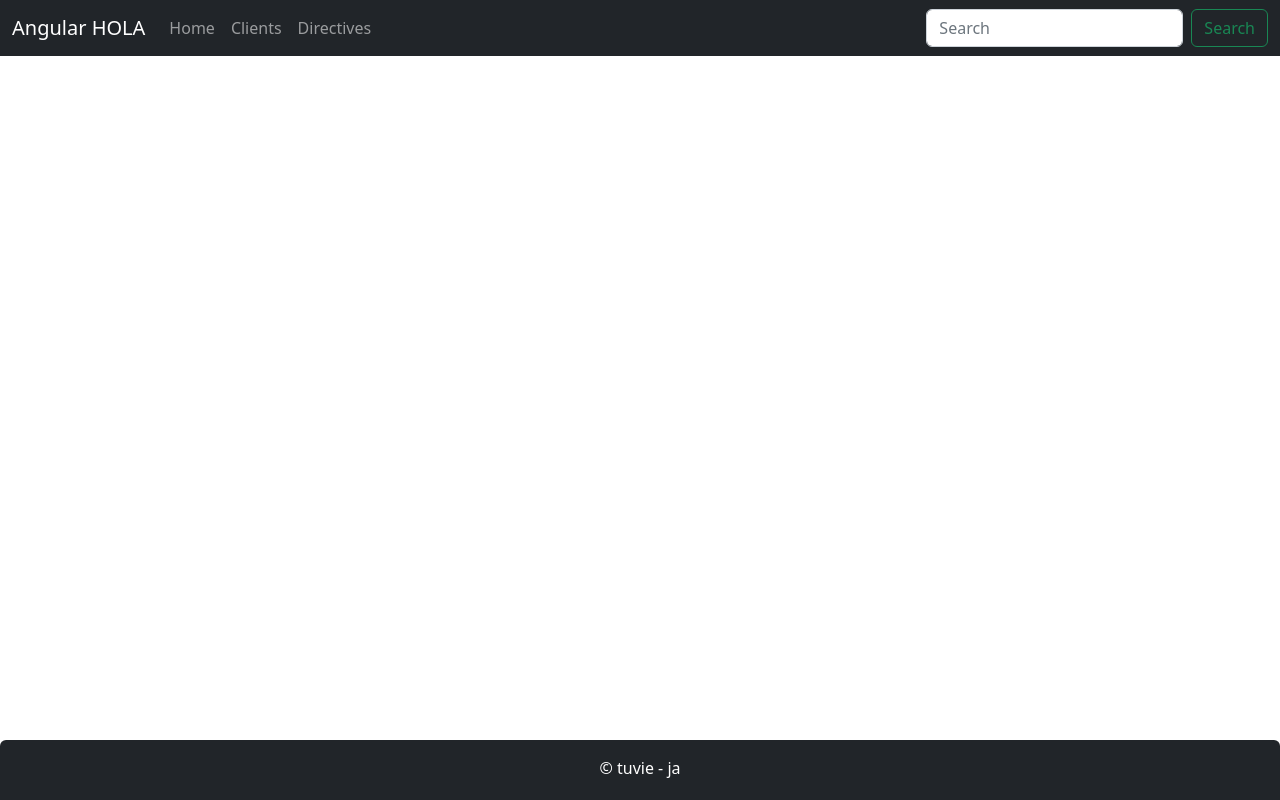
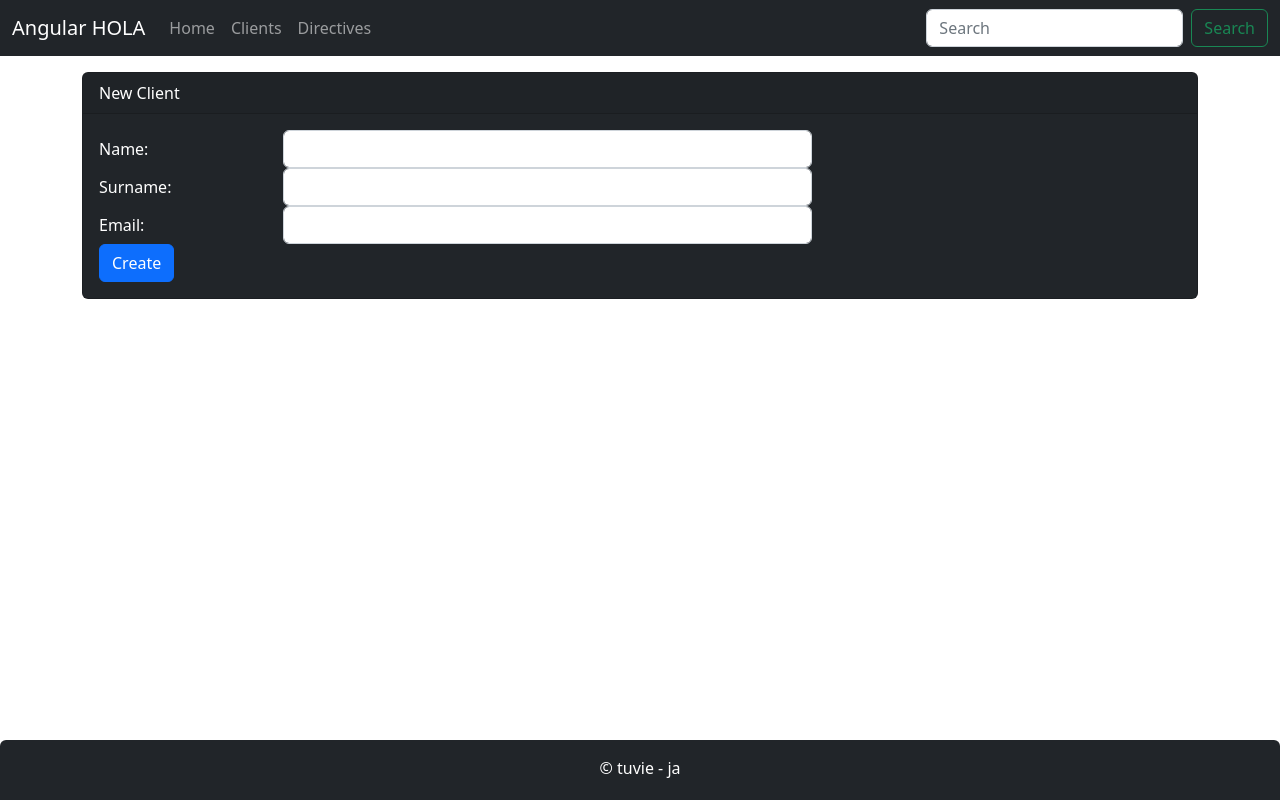
Before and after one commit to MarcosFuentes691/Angular-Spring, an Angular app: page /clients/form in a window 1280 px wide. Before the commit this address led to /. Built offline with nearby package versions, Linux system fonts and the light colour scheme.

Commit message:
Course section 5

```diff
--- a/package.json
+++ b/package.json
@@ -22,6 +22,7 @@
     "jquery": "^3.6.1",
     "popper.js": "^1.16.1",
     "rxjs": "~7.5.0",
+    "sweetalert2": "^11.6.4",
     "tslib": "^2.3.0",
     "zone.js": "~0.11.4"
   },
--- a/src/app/app.component.html
+++ b/src/app/app.component.html
@@ -1,5 +1,7 @@
 <app-header></app-header>
 
-<router-outlet></router-outlet>
+<div class="container my-3 wrap">
+  <router-outlet></router-outlet>
+</div>
 
 <app-footer></app-footer>
--- a/src/app/clients/client.service.ts
+++ b/src/app/clients/client.service.ts
@@ -10,9 +10,28 @@ import { HttpClient, HttpHeaders } from '@angular/common/http';
 export class ClientService {
 
   private urlEndPoint: string = 'http://localhost:8080/api/clients';
+  private httpHeaders = new HttpHeaders({'Content-Type': 'application/json'});
+
   constructor(private http: HttpClient) { }
 
   getClients(): Observable<Client[]> {
     return this.http.get<Client[]>(this.urlEndPoint);
   }
+
+  create(client: Client): Observable<Client> {
+    return this.http.post<Client>(this.urlEndPoint, client, {headers: this.httpHeaders});
+  }
+
+  getClient(id): Observable<Client> {
+    return this.http.get<Client>(`${this.urlEndPoint}/${id}`);
+  }
+
+  update(client: Client): Observable<Client> {
+    return this.http.put<Client>(`${this.urlEndPoint}/${client.id}`, client, {headers: this.httpHeaders});
+  }
+
+  delete(id: number): Observable<Client> {
+    return this.http.delete<Client>(`${this.urlEndPoint}/${id}`, {headers: this.httpHeaders});
+  }
+
 }
--- a/src/app/clients/clients.component.html
+++ b/src/app/clients/clients.component.html
@@ -1,7 +1,14 @@
 <div class="card mb-3">
     <div class="card-header"><h5>Clients</h5></div>
     <div class="card-body">
-        <table class="table table-bordered table-striped">
+        <div class="my-2 text-left">
+            <button class="btn btn-primary btn-rounded" type="button" [routerLink]="['/clients/form']" >Create</button>
+        </div>
+        <div *ngIf="clients?.length == 0" class="alert alert-info">
+            There are no clients yet.
+        </div>
+        <table class="table table-bordered table-striped" *ngIf="clients?.length>0">
+
             <thead>
                 <tr>
                     <th>Id</th>
@@ -9,6 +16,8 @@
                     <th>Surname</th>
                     <th>Email</th>
                     <th>Created at</th>
+                    <th>Edit</th>
+                    <th>Delete</th>
                 </tr>
             </thead>
             <tbody>
@@ -18,6 +27,12 @@
                     <td>{{client.surname}}</td>
                     <td>{{client.email}}</td>
                     <td>{{client.createdAt}}</td>
+                    <td>
+                        <button type="button" name="edit" [routerLink]="['/clients/form', client.id]" class="btn btn-primary btn-sm">Edit</button>
+                    </td>
+                    <td>
+                        <button type="button" name="delete" (click)='delete(client)' class="btn btn-danger btn-sm">Delete</button>
+                    </td>
                 </tr>
             </tbody>
         </table>
--- a/src/app/clients/clients.component.ts
+++ b/src/app/clients/clients.component.ts
@@ -1,6 +1,7 @@
 import { Component, OnInit } from '@angular/core';
 import { Client } from './client';
 import { ClientService } from './client.service';
+import swal from 'sweetalert2';
 
 @Component({
   selector: 'app-clients',
@@ -21,4 +22,25 @@ export class ClientsComponent implements OnInit {
       );
   }
 
+  public delete(client: Client): void {
+    swal.fire({
+      title: 'Are you sure?',
+      text: `Do you want to delete the client ${client.name} ${client.surname}`,
+      icon: 'warning',
+      showCancelButton: true,
+      confirmButtonColor: '#3085d6',
+      cancelButtonColor: '#d33',
+      confirmButtonText: 'Yes, delete it!'
+    }).then((result) => {
+      if (result.value) {
+        this.clientService.delete(client.id).subscribe(
+          response => {
+            this.clients = this.clients.filter(cli => cli !== client);
+            swal.fire('Client Deleted', `Client ${client.name} deleted successfully`, 'success');
+          }
+        );
+      }
+    });
+  }
+
 }
--- /dev/null
+++ b/src/app/clients/form.component.html
@@ -0,0 +1,33 @@
+<div class="card bg-dark text-white">
+    <div class="card-header"> {{title}} </div>
+    <div class="card-body">
+        <form>
+            <div class="form-group row">
+                <label for="name" class="col-form-label col-sm-2">Name:</label>
+                <div class="col-sm-6">
+                    <input type="text" name="name" class="form-control" [(ngModel)]="client.name">
+                </div>
+            </div>
+            <div class="form-group row">
+                <label for="surname" class="col-form-label col-sm-2">Surname:</label>
+                <div class="col-sm-6">
+                    <input type="text" name="surname" class="form-control" [(ngModel)]="client.surname">
+                </div>
+            </div>
+            <div class="form-group row">
+                <label for="email" class="col-form-label col-sm-2">Email:</label>
+                <div class="col-sm-6">
+                    <input type="text" name="email" class="form-control" [(ngModel)]="client.email">
+                </div>
+            </div>
+            <div class="form-group row">
+                <div class="col-sm-6">
+                    <button class="btn btn-primary" role="button" (click)="create()" *ngIf="!client.id else elseBlock">Create</button>
+                    <ng-template #elseBlock>
+                        <button class="btn btn-primary" role="button" (click)="update()">Update</button>
+                    </ng-template>
+                </div>
+            </div>
+        </form>
+    </div>
+</div>
--- /dev/null
+++ b/src/app/clients/form.component.ts
@@ -0,0 +1,55 @@
+import { Component, OnInit } from '@angular/core';
+import { Router, ActivatedRoute} from '@angular/router';
+import { Client } from './client';
+import { ClientService } from './client.service';
+import swal from 'sweetalert2';
+
+@Component({
+  selector: 'app-form',
+  templateUrl: './form.component.html'
+})
+export class FormComponent implements OnInit {
+
+  public client: Client = new Client();
+  public title = 'New Client';
+
+  constructor(
+    private clientService: ClientService,
+    private router: Router,
+    private activatedRoute: ActivatedRoute
+  ) { }
+
+  ngOnInit(): void {
+    this.loadClient();
+  }
+
+  public loadClient(): void {
+    this.activatedRoute.params.subscribe(params => {
+      let id = params['id'];
+      if (id) {
+        this.clientService.getClient(id).subscribe((client) => this.client = client);
+      }
+    });
+  }
+
+  public create(): void {
+    this.clientService.create(this.client).subscribe(
+      client => {
+        console.log(client),
+        swal.fire('New Client', `Client ${client.name} created successfully`, 'success'),
+        this.router.navigate(['/clients'])
+      }
+    );
+  }
+
+  public update(): void {
+    this.clientService.update(this.client).subscribe(
+      client => {
+        console.log(client),
+        swal.fire('Client Updated', `Client ${client.name} updated successfully`, 'success'),
+        this.router.navigate(['/clients'])
+      }
+    );
+  }
+
+}
--- a/src/styles.css
+++ b/src/styles.css
@@ -1 +1,14 @@
 /* You can add global styles to this file, and also import other style files */
+
+html{
+    position: relative;
+    min-height: 100%;
+}
+
+body{
+    margin-bottom: 60px;
+}
+
+.wrap{
+    padding-bottom: 60px;
+}
```
Also changed, not shown: src/app/app.module.ts (+9 -3 lines), 1 other file (tests, documents, lock files or other folders).
